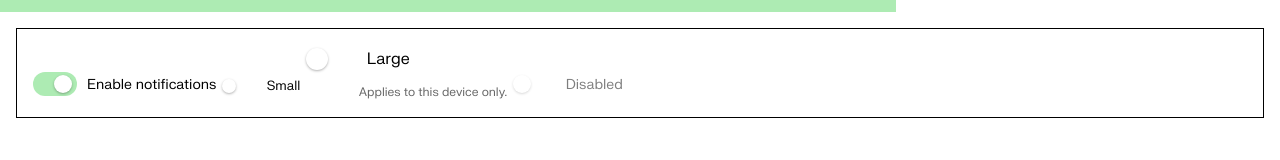
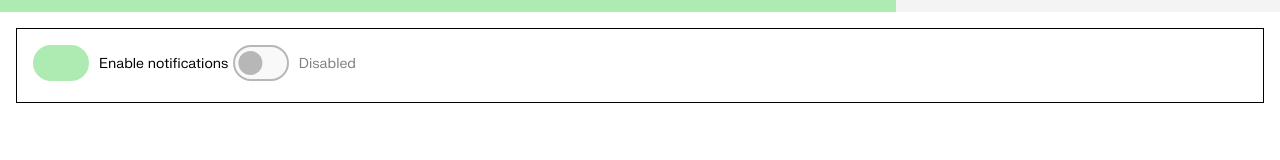
Before and after one commit to teliva/kids, a website built with webpack: page src/index.html in a window 1280 px wide. Built offline with nearby package versions, Linux system fonts and the light colour scheme.

Commit message:
Updated and simplified switch component next step will be to generate palettes

```diff
--- a/css/design-tokens.css
+++ b/css/design-tokens.css
@@ -13,76 +13,69 @@
   --kd-box-shadow-m: calc(0 * 0.25rem) calc(0.5 * 0.25rem) calc(1.25 * 0.25rem) calc(0 * 0.25rem) rgb(0 0 0 / 0.3);
   --kd-box-shadow-s: calc(0 * 0.125rem) calc(0.5 * 0.125rem) calc(1.25 * 0.125rem) calc(0 * 0.125rem) rgb(0 0 0 / 0.3);
   --kd-box-shadow-l: calc(0 * 0.5rem) calc(0.5 * 0.5rem) calc(1.25 * 0.5rem) calc(0 * 0.5rem) rgb(0 0 0 / 0.3);
+
   --kd-loader-height: 12px;
 
-    --wa-color-red-95: #fff0ef /* oklch(96.667% 0.01632 22.08) */;
-    --wa-color-red-90: #ffdedc /* oklch(92.735% 0.03679 21.966) */;
-    --wa-color-red-80: #ffb8b6 /* oklch(84.803% 0.08289 20.771) */;
-    --wa-color-red-70: #fd8f90 /* oklch(76.801% 0.13322 20.052) */;
-    --wa-color-red-60: #f3676c /* oklch(68.914% 0.17256 20.646) */;
-    --wa-color-red-50: #dc3146 /* oklch(58.857% 0.20512 20.223) */;
-    --wa-color-red-40: #b30532 /* oklch(48.737% 0.19311 18.413) */;
-    --wa-color-red-30: #8a132c /* oklch(41.17% 0.1512 16.771) */;
-    --wa-color-red-20: #631323 /* oklch(33.297% 0.11208 14.847) */;
-    --wa-color-red-10: #3e0913 /* oklch(24.329% 0.08074 15.207) */;
-    --wa-color-red-05: #2a040b /* oklch(19.016% 0.06394 13.71) */;
-    --wa-color-red: var(--wa-color-red-50);
-    --wa-color-red-key: 50;
-    --wa-color-yellow-95: #fef3cd /* oklch(96.322% 0.05069 93.748) */;
-    --wa-color-yellow-90: #ffe495 /* oklch(92.377% 0.10246 91.296) */;
-    --wa-color-yellow-80: #fac22b /* oklch(84.185% 0.16263 85.991) */;
-    --wa-color-yellow-70: #ef9d00 /* oklch(75.949% 0.16251 72.13) */;
-    --wa-color-yellow-60: #da7e00 /* oklch(67.883% 0.15587 62.246) */;
-    --wa-color-yellow-50: #b45f04 /* oklch(57.449% 0.13836 56.585) */;
-    --wa-color-yellow-40: #8c4602 /* oklch(47.319% 0.11666 54.663) */;
-    --wa-color-yellow-30: #6f3601 /* oklch(40.012% 0.09892 54.555) */;
-    --wa-color-yellow-20: #532600 /* oklch(32.518% 0.08157 53.927) */;
-    --wa-color-yellow-10: #331600 /* oklch(23.846% 0.05834 56.02) */;
-    --wa-color-yellow-05: #220c00 /* oklch(18.585% 0.04625 54.588) */;
-    --wa-color-yellow: var(--wa-color-yellow-80);
-    --wa-color-yellow-key: 80;
-    --wa-color-green-95: #e3f9e3 /* oklch(96.006% 0.03715 145.28) */;
-    --wa-color-green-90: #c2f2c1 /* oklch(91.494% 0.08233 144.35) */;
-    --wa-color-green-80: #93da98 /* oklch(82.445% 0.11601 146.11) */;
-    --wa-color-green-70: #5dc36f /* oklch(73.554% 0.15308 147.59) */;
-    --wa-color-green-60: #00ac49 /* oklch(64.982% 0.18414 148.83) */;
-    --wa-color-green-50: #00883c /* oklch(54.765% 0.15165 149.77) */;
-    --wa-color-green-40: #036730 /* oklch(45.004% 0.11963 151.06) */;
-    --wa-color-green-30: #0a5027 /* oklch(37.988% 0.09487 151.62) */;
-    --wa-color-green-20: #0a3a1d /* oklch(30.876% 0.07202 152.23) */;
-    --wa-color-green-10: #052310 /* oklch(22.767% 0.05128 152.45) */;
-    --wa-color-green-05: #031608 /* oklch(17.84% 0.03957 151.36) */;
-    --wa-color-green: var(--wa-color-green-60);
-    --wa-color-green-key: 60;
+  --kd-color-red-95: #fff0ef /* oklch(96.667% 0.01632 22.08) */;
+  --kd-color-red-90: #ffdedc /* oklch(92.735% 0.03679 21.966) */;
+  --kd-color-red-80: #ffb8b6 /* oklch(84.803% 0.08289 20.771) */;
+  --kd-color-red-70: #fd8f90 /* oklch(76.801% 0.13322 20.052) */;
+  --kd-color-red-60: #f3676c /* oklch(68.914% 0.17256 20.646) */;
+  --kd-color-red-50: #dc3146 /* oklch(58.857% 0.20512 20.223) */;
+  --kd-color-red-40: #b30532 /* oklch(48.737% 0.19311 18.413) */;
+  --kd-color-red-30: #8a132c /* oklch(41.17% 0.1512 16.771) */;
+  --kd-color-red-20: #631323 /* oklch(33.297% 0.11208 14.847) */;
+  --kd-color-red-10: #3e0913 /* oklch(24.329% 0.08074 15.207) */;
+  --kd-color-red-05: #2a040b /* oklch(19.016% 0.06394 13.71) */;
+  --kd-color-red: var(--kd-color-red-50);
+  --kd-color-red-key: 50;
 
-    --wa-color-gray-05:  #fcfcfc;                 /* oklch(0.99 0 0); */
-    --wa-color-gray-10: #f4f4f4;                  /* oklch(0.967 0 0); - Base Input */
-    --wa-color-gray-20: oklch(0.92 0 0);           /*  oklch(0.92 0 0); Soft UI borders / Hover fills */
-    --wa-color-gray-30: oklch(0.85 0 0);          /* oklch(0.85 0 0); Active borders */
+  --kd-color-yellow-95: #fef3cd /* oklch(96.322% 0.05069 93.748) */;
+  --kd-color-yellow-90: #ffe495 /* oklch(92.377% 0.10246 91.296) */;
+  --kd-color-yellow-80: #fac22b /* oklch(84.185% 0.16263 85.991) */;
+  --kd-color-yellow-70: #ef9d00 /* oklch(75.949% 0.16251 72.13) */;
+  --kd-color-yellow-60: #da7e00 /* oklch(67.883% 0.15587 62.246) */;
+  --kd-color-yellow-50: #b45f04 /* oklch(57.449% 0.13836 56.585) */;
+  --kd-color-yellow-40: #8c4602 /* oklch(47.319% 0.11666 54.663) */;
+  --kd-color-yellow-30: #6f3601 /* oklch(40.012% 0.09892 54.555) */;
+  --kd-color-yellow-20: #532600 /* oklch(32.518% 0.08157 53.927) */;
+  --kd-color-yellow-10: #331600 /* oklch(23.846% 0.05834 56.02) */;
+  --kd-color-yellow-05: #220c00 /* oklch(18.585% 0.04625 54.588) */;
+  --kd-color-yellow: var(--kd-color-yellow-80);
+  --kd-color-yellow-key: 80;
 
-    /* Mid-tones & Secondary Elements */
-    --wa-color-gray-40: oklch(0.70 0 0);          /* oklch(0.70 0 0); Disabled text / Muted icons */
-    --wa-color-gray-50: oklch(0.55 0 0);          /* oklch(0.55 0 0); Secondary text */
-    --wa-color-gray-60: oklch(0.42 0 0);          /* oklch(0.42 0 0); High-contrast UI elements */
+  --kd-color-green-95: #e3f9e3 /* oklch(96.006% 0.03715 145.28) */;
+  --kd-color-green-90: #c2f2c1 /* oklch(91.494% 0.08233 144.35) */;
+  --kd-color-green-80: #93da98 /* oklch(82.445% 0.11601 146.11) */;
+  --kd-color-green-70: #5dc36f /* oklch(73.554% 0.15308 147.59) */;
+  --kd-color-green-60: #00ac49 /* oklch(64.982% 0.18414 148.83) */;
+  --kd-color-green-50: #00883c /* oklch(54.765% 0.15165 149.77) */;
+  --kd-color-green-40: #036730 /* oklch(45.004% 0.11963 151.06) */;
+  --kd-color-green-30: #0a5027 /* oklch(37.988% 0.09487 151.62) */;
+  --kd-color-green-20: #0a3a1d /* oklch(30.876% 0.07202 152.23) */;
+  --kd-color-green-10: #052310 /* oklch(22.767% 0.05128 152.45) */;
+  --kd-color-green-05: #031608 /* oklch(17.84% 0.03957 151.36) */;
+  --kd-color-green: var(--kd-color-green-60);
+  --kd-color-green-key: 60;
 
-    /* Text & Dark Mode Elements */
-    --wa-color-gray-70: oklch(0.32 0 0);          /* oklch(0.32 0 0); Subtitles on light backgrounds */
-    --wa-color-gray-80: oklch(0.24 0 0);          /* oklch(0.24 0 0); WCAG AAA Body Text */
-    --wa-color-gray-90: oklch(0.16 0 0);          /* oklch(0.16 0 0); Primary Headings */
-    --wa-color-gray-95: oklch(0.10 0 0);          /* oklch(0.10 0 0); Dark Mode App Background */
+  --kd-color-gray-05:  #fcfcfc;                 /* oklch(0.99 0 0); */
+  --kd-color-gray-10: #f4f4f4;                  /* oklch(0.967 0 0); - Base Input */
+  --kd-color-gray-20: oklch(0.92 0 0);           /*  oklch(0.92 0 0); Soft UI borders / Hover fills */
+  --kd-color-gray-30: oklch(0.85 0 0);          /* oklch(0.85 0 0); Active borders */
+  --kd-color-gray-40: oklch(0.70 0 0);          /* oklch(0.70 0 0); Disabled text / Muted icons */
+  --kd-color-gray-50: oklch(0.55 0 0);          /* oklch(0.55 0 0); Secondary text */
+  --kd-color-gray-60: oklch(0.42 0 0);          /* oklch(0.42 0 0); High-contrast UI elements */
+  --kd-color-gray-70: oklch(0.32 0 0);          /* oklch(0.32 0 0); Subtitles on light backgrounds */
+  --kd-color-gray-80: oklch(0.24 0 0);          /* oklch(0.24 0 0); WCAG AAA Body Text */
+  --kd-color-gray-90: oklch(0.16 0 0);          /* oklch(0.16 0 0); Primary Headings */
+  --kd-color-gray-95: oklch(0.10 0 0);          /* oklch(0.10 0 0); Dark Mode App Background */
+  --kd-color-gray: var(--kd-color-gray-60);
+  --kd-color-gray-key: 60;
 
-    --wa-color-gray: var(--wa-color-gray-60);
-    --wa-color-gray-key: 60;
-
-
-
-
-
-
-    body {
-  font-family: var(--kd-font-family);
-  font-size: 16px;
-}
+body {
+    font-family: var(--kd-font-family);
+    font-size: 16px;
+  }
 
 kd-button:not(:defined),
 kd-switch:not(:defined),
@@ -93,3 +86,4 @@ kd-toast:not(:defined),
 kd-input:not(:defined) {
   visibility: hidden;
 }
+}
--- a/src/components/kd-loader.ts
+++ b/src/components/kd-loader.ts
@@ -15,7 +15,7 @@ export class KdProgressBar extends LitElement {
       overflow: hidden;
       width: 100%;
       height: var(--kd-loader-height, 8px);
-      background-color: var(--kd-color-neutral);
+      background-color: var(--kd-color-gray-10);
     }
 
     .bar {
--- a/src/components/kd-switch.ts
+++ b/src/components/kd-switch.ts
@@ -15,6 +15,9 @@ export class KdSwitch extends LitElement {
     :host {
       display: inline-block;
       font-family: var(--kd-font-family);
+      --height: 2em;
+      --width: calc(var(--height) * 1.625);
+      --thumb-size: 1.5em;
     }
 
     .control {
@@ -46,11 +49,11 @@ export class KdSwitch extends LitElement {
       position: relative;
       display: inline-flex;
       align-items: center;
-      width: 2.75rem;
-      height: 1.5rem;
-      border: 2px solid var(--kd-switch-border-color, var(--kd-neutral-color));
+      width: var(--width);
+      height: var(--height);
+      border: 2px solid var(--kd-color-gray-50);
       border-radius: 9999px;
-      background: var(--kd-switch-background, var(--kd-neutral-color));
+      background: var(--kd-color-gray-10);
       transition:
         background-color 0.15s ease,
         border-color 0.15s ease,
@@ -61,12 +64,11 @@ export class KdSwitch extends LitElement {
       position: absolute;
       top: 50%;
       left: 1px;
-      width: 1.125rem;
-      height: 1.125rem;
+      width: var(--thumb-size);
+      height: var(--thumb-size);
       border-radius: 50%;
-      background: var(--kd-switch-thumb-color, #fff);
-      box-shadow: var(--kd-box-shadow-s);
-      translate: 0 -50%;
+      background: var(--kd-color-gray-50);
+      translate: 10% -50%;
       transition:
         translate 0.15s ease,
         box-shadow 0.15s ease;
@@ -94,7 +96,8 @@ export class KdSwitch extends LitElement {
     }
 
     :host([checked]) .thumb {
-      translate: 1.25rem -50%;
+      translate: 100% -50%;
+      background: contrast-color(var(--kd-color-brand));
     }
 
     .input:focus-visible ~ .track {
@@ -124,46 +127,8 @@ export class KdSwitch extends LitElement {
     .help-text {
       margin-top: 0.375rem;
       margin-left: 3.375rem;
-      font-size: 0.75rem;
+      font-size: 5rem;
       color: var(--kd-switch-help-text-color, rgba(0, 0, 0, 0.6));
-    }
-
-    /* size: small */
-    :host([size="small"]) .track {
-      width: 2.25rem;
-      height: 1.25rem;
-    }
-
-    :host([size="small"]) .thumb {
-      width: 0.875rem;
-      height: 0.875rem;
-    }
-
-    :host([size="small"][checked]) .thumb {
-      translate: 1rem -50%;
-    }
-
-    :host([size="small"]) .label {
-      font-size: 0.8125rem;
-    }
-
-    /* size: large */
-    :host([size="large"]) .track {
-      width: 3.25rem;
-      height: 1.75rem;
-    }
-
-    :host([size="large"]) .thumb {
-      width: 1.375rem;
-      height: 1.375rem;
-    }
-
-    :host([size="large"][checked]) .thumb {
-      translate: 1.5rem -50%;
-    }
-
-    :host([size="large"]) .label {
-      font-size: 1rem;
     }
   `;
 
--- a/src/index.html
+++ b/src/index.html
@@ -69,8 +69,6 @@
     <kd-input label="Password" type="password" placeholder="Enter your password" appearance="filled" size="small"></kd-input> -->
 
     <kd-switch label="Enable notifications" checked></kd-switch>
-    <kd-switch label="Small" size="small"></kd-switch>
-    <kd-switch label="Large" size="large" help-text="Applies to this device only."></kd-switch>
     <kd-switch label="Disabled" disabled></kd-switch>
 
     <!-- <kd-button id="toast-btn" appearance="outline">Show toast</kd-button> -->
```
Also changed, not shown: docs/plan.md (+5 -4 lines).
